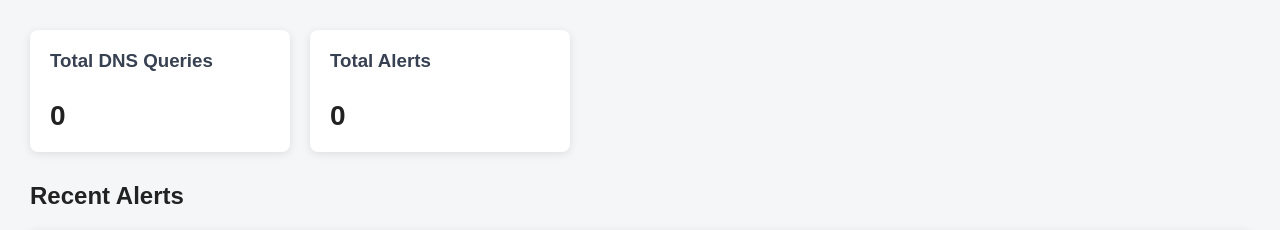
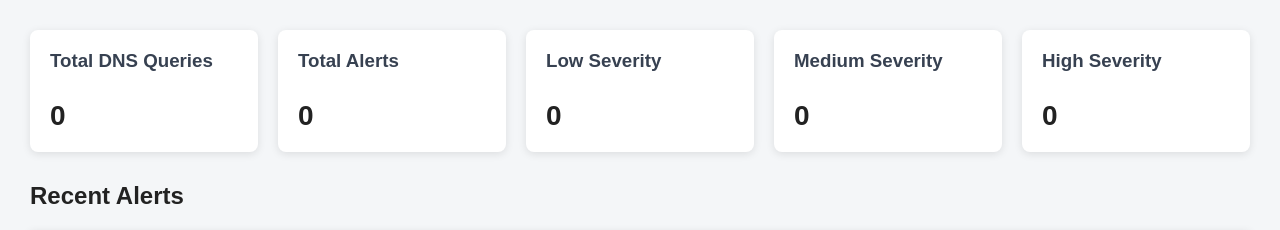
Before and after one commit to adelcampovj/dns-exfiltration-detector, a Flask app: page / in a window 1280 px wide. Shown: the part 154-384 px from the top of the page. Run offline with Flask 3, Linux system fonts and the light colour scheme; data that the repository does not hold is empty.

Commit message:
Add alert severity summary cards

```diff
--- a/app.py
+++ b/app.py
@@ -1,5 +1,11 @@
 from flask import Flask, render_template
-from database import create_tables, get_total_queries, get_total_alerts, get_recent_alerts
+from database import (
+    create_tables,
+    get_total_queries,
+    get_total_alerts,
+    get_recent_alerts,
+    get_alert_counts_by_severity
+)
 
 
 app = Flask(__name__)
@@ -12,12 +18,14 @@ def index():
     total_queries = get_total_queries()
     total_alerts = get_total_alerts()
     recent_alerts = get_recent_alerts()
+    severity_counts = get_alert_counts_by_severity()
 
     return render_template(
         "index.html",
         total_queries=total_queries,
         total_alerts=total_alerts,
-        recent_alerts=recent_alerts
+        recent_alerts=recent_alerts,
+        severity_counts=severity_counts
     )
 
 
--- a/database.py
+++ b/database.py
@@ -100,6 +100,31 @@ def get_recent_alerts(limit=10):
     return alerts
 
 
+def get_alert_counts_by_severity():
+    connection = sqlite3.connect(DB_FILE)
+    cursor = connection.cursor()
+
+    cursor.execute("""
+        SELECT severity, COUNT(*)
+        FROM alerts
+        GROUP BY severity
+    """)
+
+    rows = cursor.fetchall()
+    connection.close()
+
+    counts = {
+        "LOW": 0,
+        "MEDIUM": 0,
+        "HIGH": 0
+    }
+
+    for severity, count in rows:
+        counts[severity] = count
+
+    return counts
+
+
 if __name__ == "__main__":
     create_tables()
     print("Database and tables created successfully.")
--- a/templates/index.html
+++ b/templates/index.html
@@ -22,6 +22,22 @@
                 <h3>Total Alerts</h3>
                 <p>{{ total_alerts }}</p>
             </div>
+
+            <div class="card">
+                <h3>Low Severity</h3>
+                <p>{{ severity_counts["LOW"] }}</p>
+            </div>
+
+            <div class="card">
+                <h3>Medium Severity</h3>
+                <p>{{ severity_counts["MEDIUM"] }}</p>
+            </div>
+
+            <div class="card">
+                <h3>High Severity</h3>
+                <p>{{ severity_counts["HIGH"] }}</p>
+            </div>
+
         </section>
 
         <section>
```
Also changed, not shown: docs/roadmap.md (+1 -1 lines).
